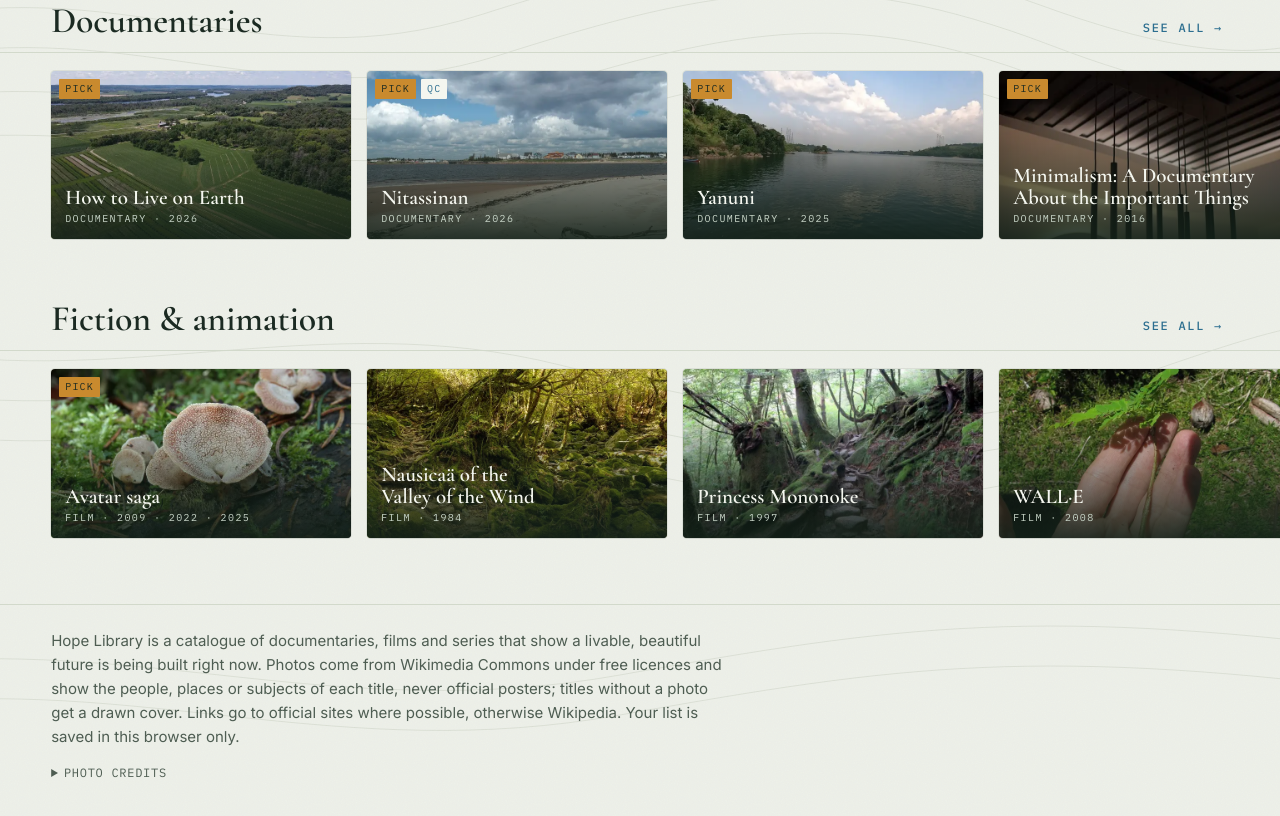
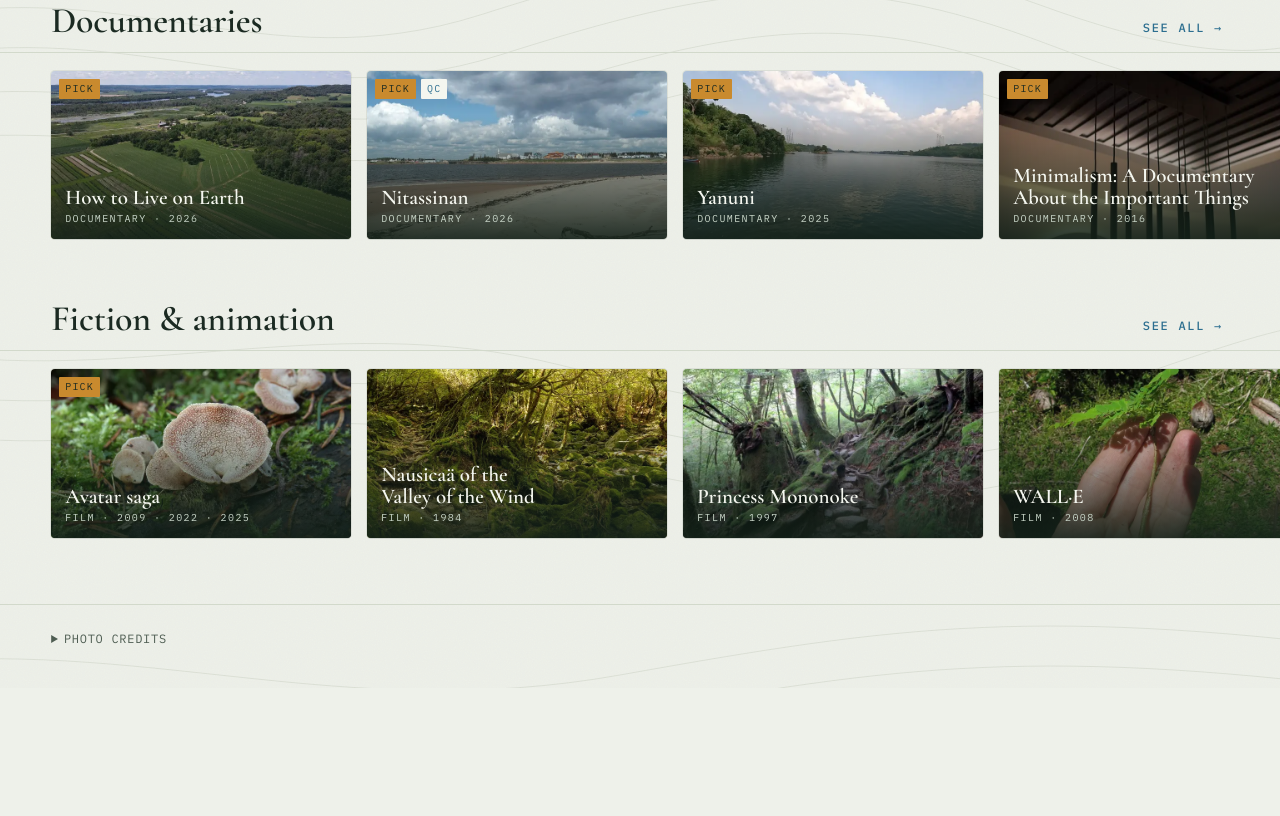
Before and after one commit to hopelibrary/loyc205, a plain HTML site: page index.html in a window 1280 px wide. Shown: the part 5995-6811 px from the top of the page. After the commit the page ends 6683 px from the top, so only its background shows below. Drawn offline with nearby package versions, Linux system fonts and the light colour scheme.

Commit message:
Footer: catalogue description removed (photo credits kept)

```diff
--- a/index.html
+++ b/index.html
@@ -423,7 +423,6 @@ footer{color:var(--muted)}
 <div id="aboutview" hidden></div>
 
 <footer class="gut">
-  <p data-i="footer"></p>
   <details class="credits"><summary data-i="credits"></summary><ol id="credits"></ol></details>
 </footer>
 
```
